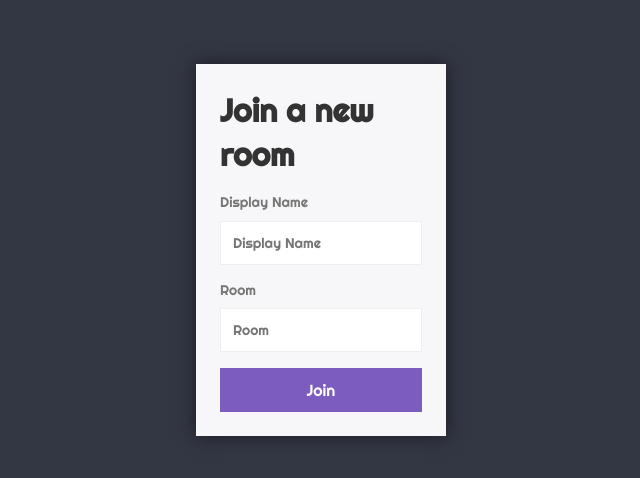
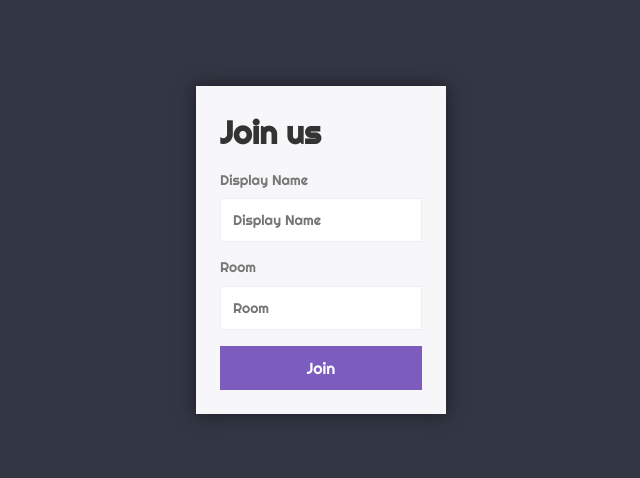
Before and after one commit to tksathish2007/node-chat-app, a website: page public/index.html in a window 1280 px wide. Shown: the part 150-628 px from the top of the page, without its empty margins (319-959 px from the left). Drawn offline with Linux system fonts and the light colour scheme.

Commit message:
Home page changes

```diff
--- a/public/index.html
+++ b/public/index.html
@@ -11,7 +11,7 @@
     <body>
         <div class="centered-form">
             <div class="centered-form__box">
-                <h1>Join a new room</h1>
+                <h1>Join us</h1>
                 <form action="/chat.html">
                     <label>Display Name</label>
                     <input type="text" name="username" placeholder="Display Name" required />
```
